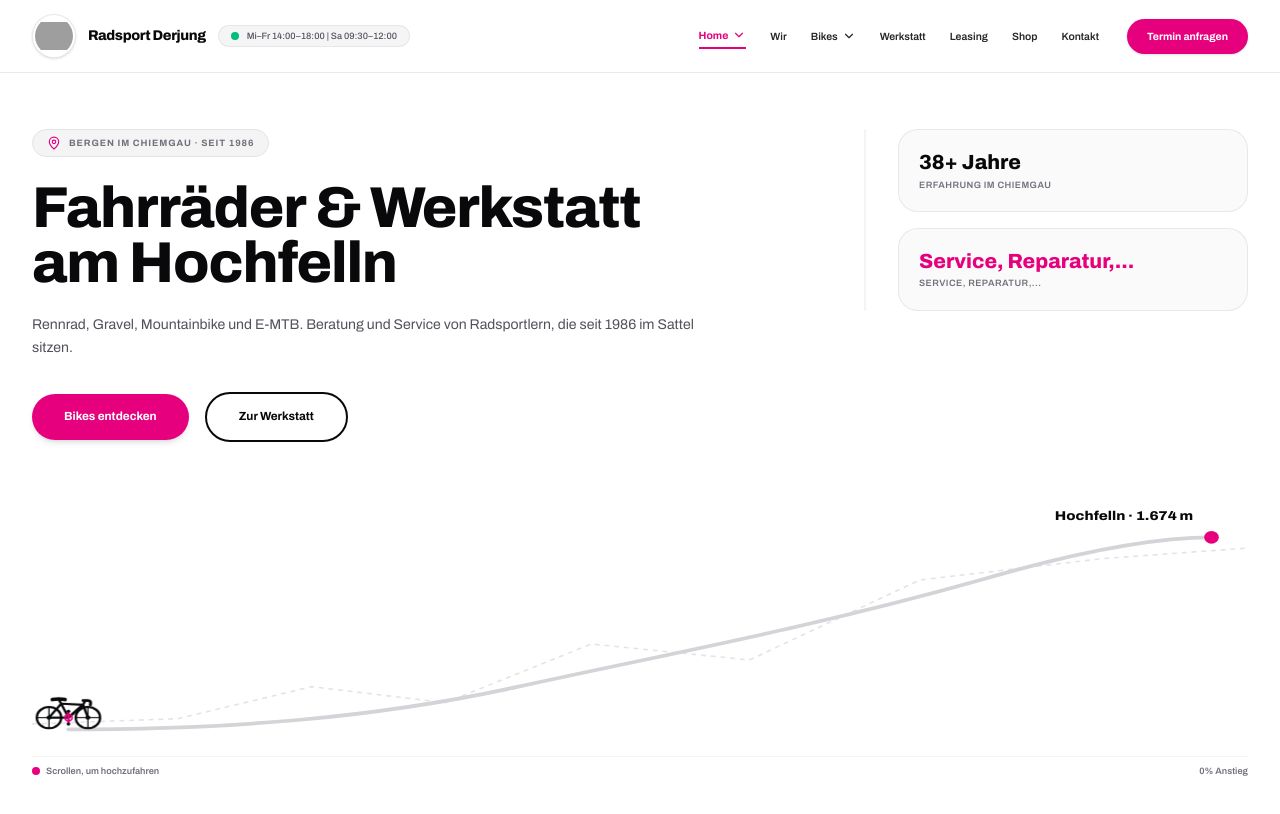
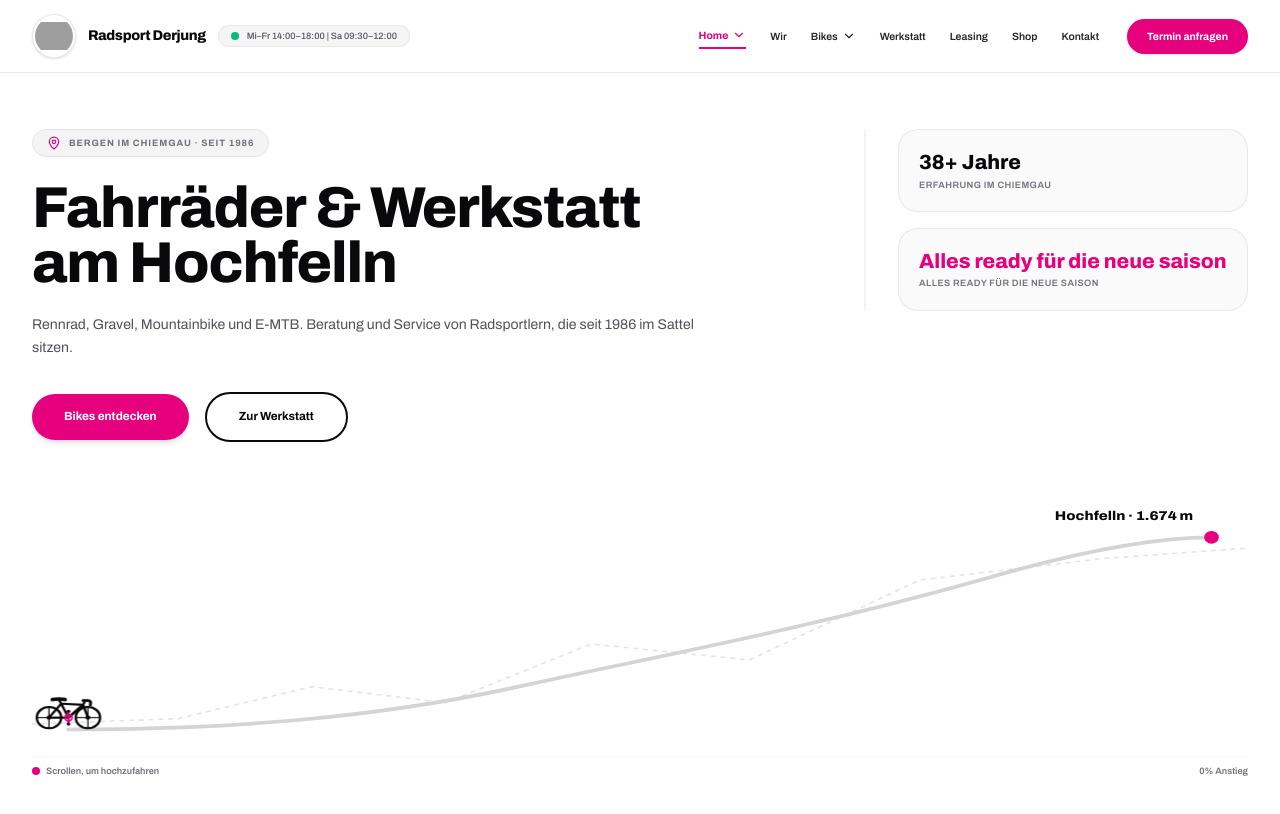
Before and after one commit to dmytro-webild/7bc4f24f-157f-4a52-96df-e06652732a77, a React (Vite) app: page / in a window 1280 px wide. Shown: the top 814 px of the page. Built offline with nearby package versions, Linux system fonts and the light colour scheme; grey boxes are pictures that could not be loaded; a web font is replaced by a local one.

Commit message:
Update src/pages/HomePage.tsx

```diff
--- a/src/pages/HomePage.tsx
+++ b/src/pages/HomePage.tsx
@@ -156,8 +156,8 @@ export default function HomePage() {
                 <div className="text-xs text-zinc-500 mt-1 uppercase font-semibold tracking-wider">Erfahrung im Chiemgau</div>
               </div>
               <div className="bg-zinc-50 p-5 rounded-[20px] border border-zinc-200/80">
-                <div className="text-3xl font-extrabold text-[#E6007E]">Service, Reparatur,...</div>
-                <div className="text-xs text-zinc-500 mt-1 uppercase font-semibold tracking-wider">Service, Reparatur,...</div>
+                <div className="text-3xl font-extrabold text-[#E6007E]">Alles ready für die neue saison</div>
+                <div className="text-xs text-zinc-500 mt-1 uppercase font-semibold tracking-wider">Alles ready für die neue saison</div>
               </div>
             </div>
           </div>
```
